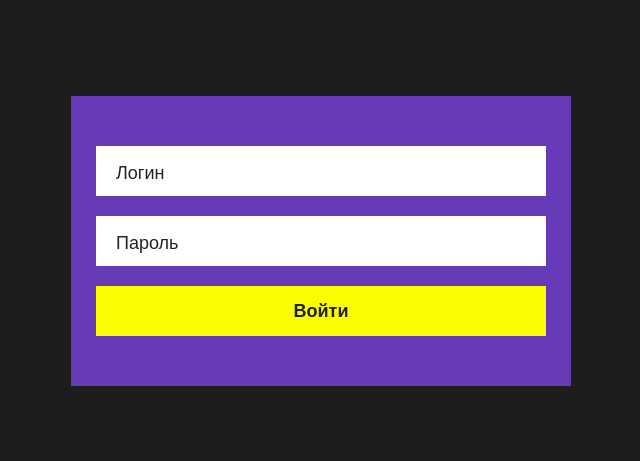
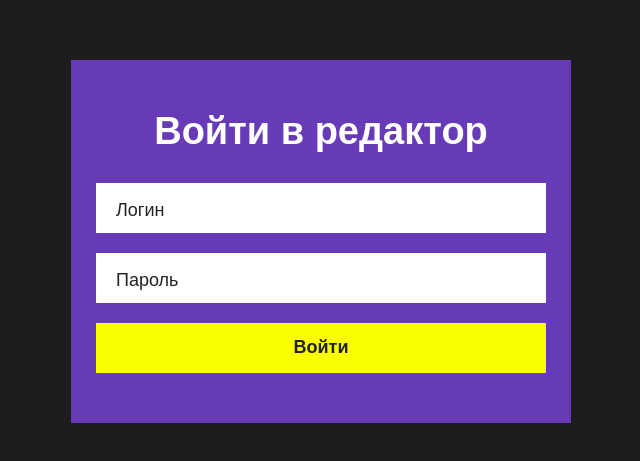
Before and after one commit to olishevskyalex/editor-grounds, a React app: page / in a window 1280 px wide. Shown: the part 159-620 px from the top of the page, without its empty margins (319-959 px from the left). Built offline with nearby package versions, Linux system fonts and the light colour scheme; no server answers.

Commit message:
component auth modified

```diff
--- a/src/components/auth/auth.jsx
+++ b/src/components/auth/auth.jsx
@@ -15,6 +15,7 @@ export default class Auth extends React.Component {
         className={s.auth}
         method="post"
       >
+        <span class={s.title}>Войти в редактор</span>
         <CustomInput
           type="text"
           name="login"
--- a/src/components/auth/auth.module.scss
+++ b/src/components/auth/auth.module.scss
@@ -7,3 +7,11 @@
   justify-content: center;
   align-items: center;
 }
+
+.title {
+  font-family: arial;
+  font-size: 38px;
+  font-weight: 700;
+  color: #fff;
+  margin-bottom: 30px;
+}
--- a/src/components/custom-input/custom-input.module.scss
+++ b/src/components/custom-input/custom-input.module.scss
@@ -33,6 +33,7 @@
   font-family: arial;
   font-size: 18px;
   color: #222;
+  text-transform: capitalize;
   user-select: none;
   position: absolute;
   top: calc(50% - 8px);
```
Also changed, not shown: public/bundle.js.
